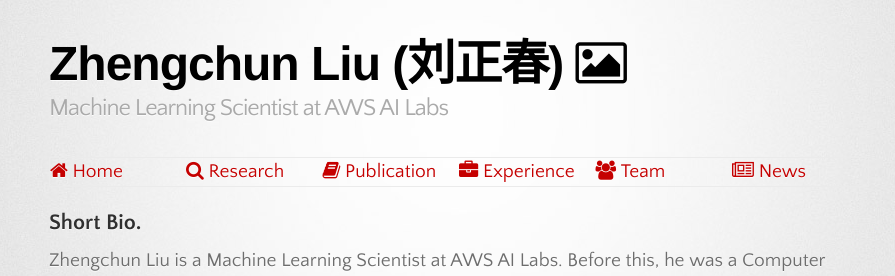
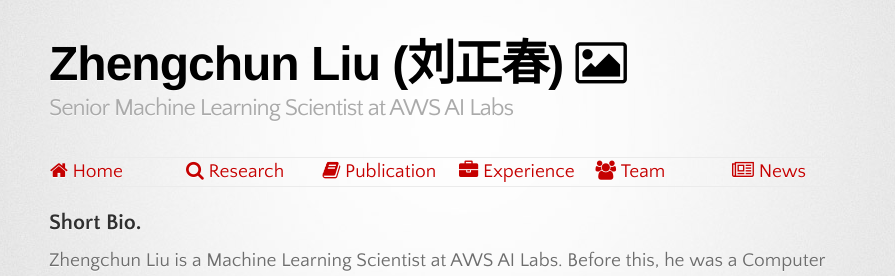
Before and after one commit to lzhengchun/lzhengchun.github.io, a Jekyll site: the page built from index.md, in a window 1280 px wide and 900 px high. Shown: the top 276 px of the window, without its empty margins (181-1076 px from the left). Built offline with Jekyll 4.4.1, drawn with Linux system fonts in a browser that asks for light colours; some web fonts are replaced.

Commit message:
Update default.html

```diff
--- a/_layouts/default.html
+++ b/_layouts/default.html
@@ -23,7 +23,7 @@
 
         <header>
           <h1><a target="_blank" href="img/headshots-202202-small.jpg" <span> <font color="black">Zhengchun Liu (刘正春)  <i class="fa fa-picture-o fa-1x" aria-hidden="true"></i></font> </span></a></h1>
-          <h2>Machine Learning Scientist at AWS AI Labs</h2>
+          <h2>Senior Machine Learning Scientist at AWS AI Labs</h2>
         </header>
 
         <section id="downloads" class="clearfix">
```
